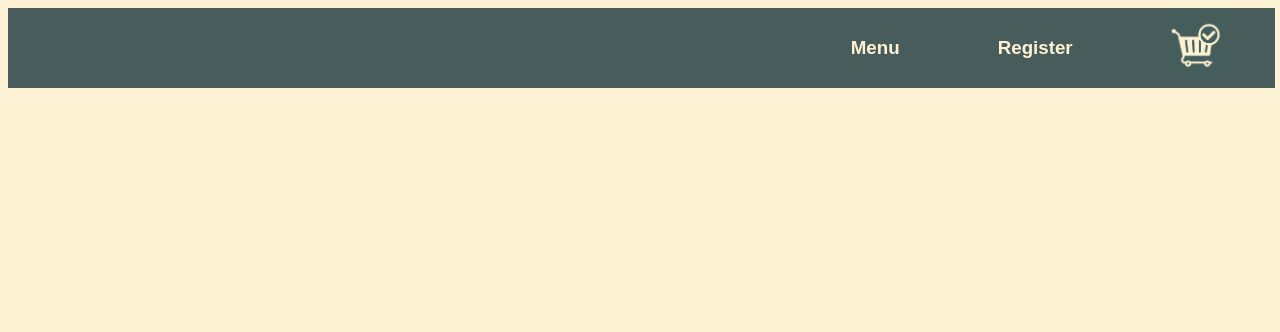
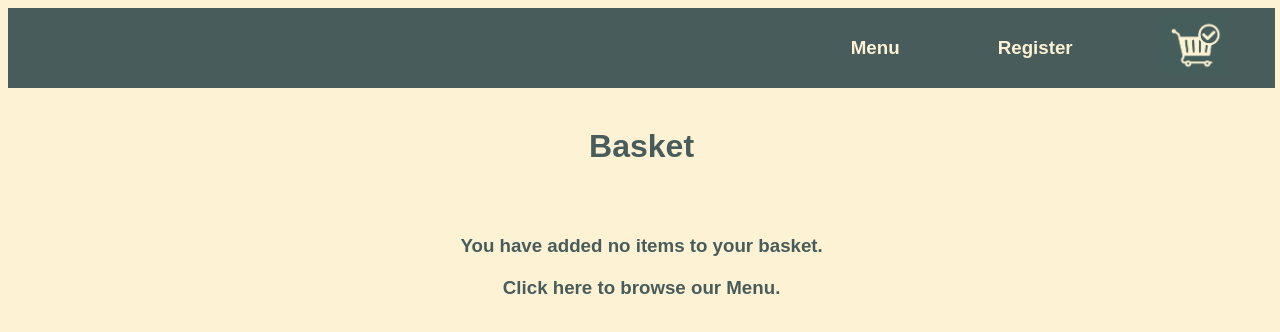
Before and after one commit to JackRogers9/burger-bar-exam, a React (Create React App) app: page /basket in a window 1280 px wide. Shown: the top 332 px of the page. Built offline with nearby package versions, Linux system fonts and the light colour scheme; no server answers.

Commit message:
chore: Added the methdos to update the basket and added the UI for the basket page

```diff
--- /dev/null
+++ b/src/UI/Basket/Basket.css
@@ -0,0 +1,70 @@
+.basket-page {
+    height: 85vh;
+    overflow-y: scroll;
+    overflow-x: hidden;
+}
+
+.basket-body {
+    display: flex;
+    flex-direction: column;
+    width: 750px;
+    margin: 0 auto 0 auto;
+}
+
+.basket-header {
+    margin: 40px auto 10px auto;
+    color: rgb(72, 92, 92);
+    font-family: Arial, Helvetica, sans-serif;
+    cursor: default;
+}
+
+.basket-subheader {
+    margin: 30px 0 10px 0;
+    color: rgb(72, 92, 92);
+    font-family: Arial, Helvetica, sans-serif;
+}
+
+.order-link {
+    margin: 0 auto 0 auto;
+    text-decoration: none;
+}
+
+.alert-text {
+    color: rgb(72, 92, 92);
+    font-family: Arial, Helvetica, sans-serif;
+    margin: 30px auto 0 auto;
+}
+
+.basket-link {
+    color: rgb(72, 92, 92);
+    font-family: Arial, Helvetica, sans-serif;
+    text-decoration: none;
+    cursor: pointer;
+}
+
+.basket-link:hover {
+    text-decoration: underline;
+}
+
+.link-seperator {
+    padding: 0 3px 0 3px;
+}
+
+.register-and-login-link {
+    display: flex;
+    flex-direction: row;
+    margin: 0 auto 0 auto;
+}
+
+.empty-basket-message {
+    margin: 30px auto 0 auto;
+}
+
+.menu-link {
+    width: fit-content;
+    margin: 20px auto 0 auto;
+    color: rgb(72, 92, 92);
+    font-family: Arial, Helvetica, sans-serif;
+    text-decoration: none;
+    cursor: pointer;
+}
--- a/src/UI/Basket/Basket.jsx
+++ b/src/UI/Basket/Basket.jsx
@@ -1,3 +1,111 @@
+import { useState, useEffect } from 'react';
+import BasketMessages from './BasketMessages';
+import ItemFrame from '../Menu/ItemFrames';
+import './Basket.css';
+
 export default function Basket() {
-    return <div />;
+    const [allItems, addItems] = useState([]);
+    const [burgers, addBurgers] = useState([]);
+    const [sides, addSides] = useState([]);
+    const [drinks, addDrinks] = useState([]);
+    const [userLoggedIn, toggleLogin] = useState(false);
+
+    const getDetails = async () => {
+        console.log(localStorage.token);
+
+        if (localStorage.token) {
+            const requestOptions = {
+                method: 'POST',
+                headers: { 'Content-Type': 'application/json' },
+                body: JSON.stringify({
+                    token: localStorage.token,
+                }),
+            };
+
+            const response = await fetch('/getUserDetails', requestOptions);
+            const body = await response.json();
+            toggleLogin(body[0]);
+        }
+    };
+
+    const checkItemsInBasket = (items) => {
+        addItems([]);
+        addBurgers([]);
+        addSides([]);
+        addDrinks([]);
+
+        items.forEach((item) => {
+            const { category } = item;
+
+            switch (true) {
+                case category === 'Burgers': {
+                    addItems((currentOrder) => [...currentOrder, item]);
+                    addBurgers((currentOrder) => [...currentOrder, item]);
+                    break;
+                }
+                case category === 'Sides': {
+                    addItems((currentOrder) => [...currentOrder, item]);
+                    addSides((currentOrder) => [...currentOrder, item]);
+                    break;
+                }
+                case category === 'Drinks': {
+                    addItems((currentOrder) => [...currentOrder, item]);
+                    addDrinks((currentOrder) => [...currentOrder, item]);
+                    break;
+                }
+                default: {
+                    console.log('Invalid');
+                }
+            }
+        });
+    };
+
+    const getItemsInBasket = async () => {
+        const requestOptions = {
+            method: 'POST',
+            headers: { 'Content-Type': 'application/json' },
+            body: JSON.stringify(),
+        };
+
+        const response = await fetch('/getItemsInBasket', requestOptions);
+        const body = await response.json();
+
+        checkItemsInBasket(body);
+    };
+
+    useEffect(() => {
+        getItemsInBasket();
+        getDetails();
+    }, []);
+
+    return (
+        <div className="basket-page">
+            <div className="basket-body">
+                <h1 className="basket-header"> Basket </h1>
+
+                {burgers.length > 0 && (
+                    <>
+                        <h2 className="basket-subheader"> Burgers </h2>
+                        <ItemFrame items={burgers} getItemsInBasket={getItemsInBasket} basket />
+                    </>
+                )}
+
+                {sides.length > 0 && (
+                    <>
+                        <h2 className="basket-subheader"> Sides </h2>
+                        <ItemFrame items={sides} getItemsInBasket={getItemsInBasket} basket />
+                    </>
+                )}
+
+                {drinks.length > 0 && (
+                    <>
+                        <h2 className="basket-subheader"> Drinks </h2>
+                        <ItemFrame items={drinks} getItemsInBasket={getItemsInBasket} basket />
+                    </>
+                )}
+
+                <BasketMessages userLoggedIn={userLoggedIn} allItems={allItems} />
+            </div>
+        </div>
+    );
 }
--- /dev/null
+++ b/src/UI/Basket/BasketMessages.jsx
@@ -0,0 +1,42 @@
+import { Link } from 'react-router-dom';
+
+export default function BasketMessages({ userLoggedIn, allItems }) {
+    return (
+        <>
+            {!allItems.length > 0 && (
+                <div className="empty-basket-message">
+                    <h3 className="alert-text"> You have added no items to your basket. </h3>
+
+                    <Link to="/menu" className="order-link">
+                        <h3 className="menu-link"> Click here to browse our Menu. </h3>
+                    </Link>
+                </div>
+            )}
+
+            {userLoggedIn && allItems.length > 0 && (
+                <Link to="/order" className="order-link">
+                    <button type="button" className="submit-button">
+                        Continue
+                    </button>
+                </Link>
+            )}
+
+            {!userLoggedIn && allItems.length > 0 && (
+                <>
+                    <h3 className="alert-text">
+                        You are not currently signed in. Please Register or Sign in.
+                    </h3>
+                    <div className="register-and-login-link">
+                        <Link to="/register" className="basket-link">
+                            <h3> Register </h3>
+                        </Link>
+                        <h3 className="link-seperator"> / </h3>
+                        <Link to="/login" className="basket-link">
+                            <h3> Login </h3>
+                        </Link>
+                    </div>
+                </>
+            )}
+        </>
+    );
+}
--- a/src/UI/Menu/ItemFrames.jsx
+++ b/src/UI/Menu/ItemFrames.jsx
@@ -1,6 +1,38 @@
 import { nanoid } from 'nanoid';
 
-export default function ItemFrame({ items }) {
+export default function ItemFrame({ items, basket, getItemsInBasket }) {
+    const addToBasket = async (item) => {
+        console.log(item);
+
+        const requestOptions = {
+            method: 'POST',
+            headers: { 'Content-Type': 'application/json' },
+            body: JSON.stringify(item),
+        };
+
+        const response = await fetch('/addToBasket', requestOptions);
+        const body = await response.json();
+
+        console.log(body);
+    };
+
+    const removeFromBasket = async (item) => {
+        const requestOptions = {
+            method: 'POST',
+            headers: { 'Content-Type': 'application/json' },
+            body: JSON.stringify(item),
+        };
+
+        const response = await fetch('/removeFromBasket', requestOptions);
+        const body = await response.json();
+
+        if (body.success) {
+            getItemsInBasket();
+        }
+
+        console.log(body);
+    };
+
     return items.map((item) => {
         const { name, displayPrice } = item;
 
@@ -9,9 +41,19 @@ export default function ItemFrame({ items }) {
                 <h3 className="option-name"> {name} </h3>
                 <h3 className="option-price"> {displayPrice} </h3>
 
-                <button type="button" className="add-button">
-                    Add to Basket
-                </button>
+                {!basket ? (
+                    <button type="button" className="add-button" onClick={() => addToBasket(item)}>
+                        Add to Basket
+                    </button>
+                ) : (
+                    <button
+                        type="button"
+                        className="add-button"
+                        onClick={() => removeFromBasket(item)}
+                    >
+                        Remove from Basket
+                    </button>
+                )}
             </div>
         );
     });
--- a/src/UI/Menu/Menu.jsx
+++ b/src/UI/Menu/Menu.jsx
@@ -1,21 +1,21 @@
+import items from './MenuOptions.json';
 import ItemFrame from './ItemFrames';
-import items from './MenuOptions.json';
 import './Menu.css';
 
 export default function Menu() {
     return (
         <div className="menu-page">
             <div className="menu-body">
-                <h1 className="menu-header"> Click & Collect </h1>
+                <h1 className="menu-header"> Menu </h1>
 
                 <h2 className="menu-subheader"> Burgers </h2>
-                <ItemFrame items={items[0]} />
+                <ItemFrame items={items[0]} basket={false} />
 
                 <h2 className="menu-subheader"> Sides </h2>
-                <ItemFrame items={items[1]} />
+                <ItemFrame items={items[1]} basket={false} />
 
                 <h2 className="menu-subheader"> Drinks </h2>
-                <ItemFrame items={items[2]} />
+                <ItemFrame items={items[2]} basket={false} />
             </div>
         </div>
     );
```
Also changed, not shown: src/Server/index.js (+37 -2 lines).
